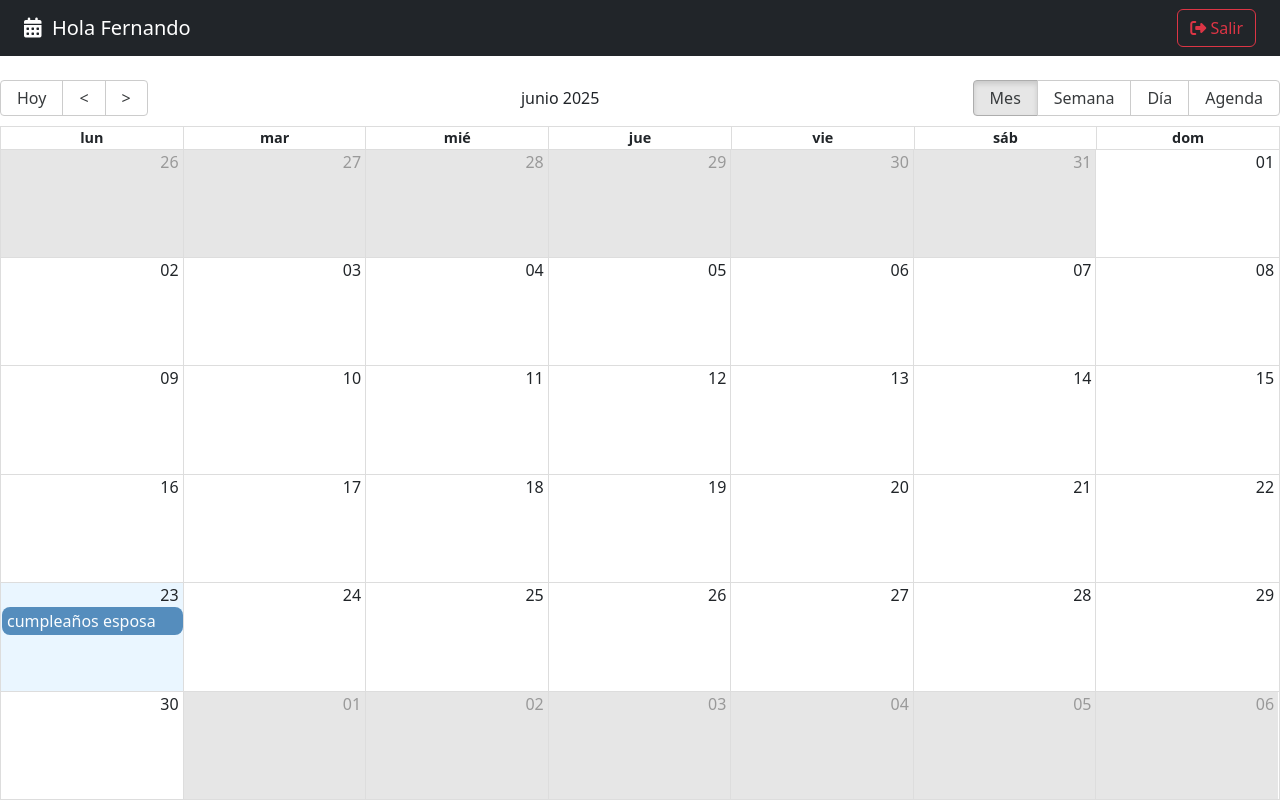
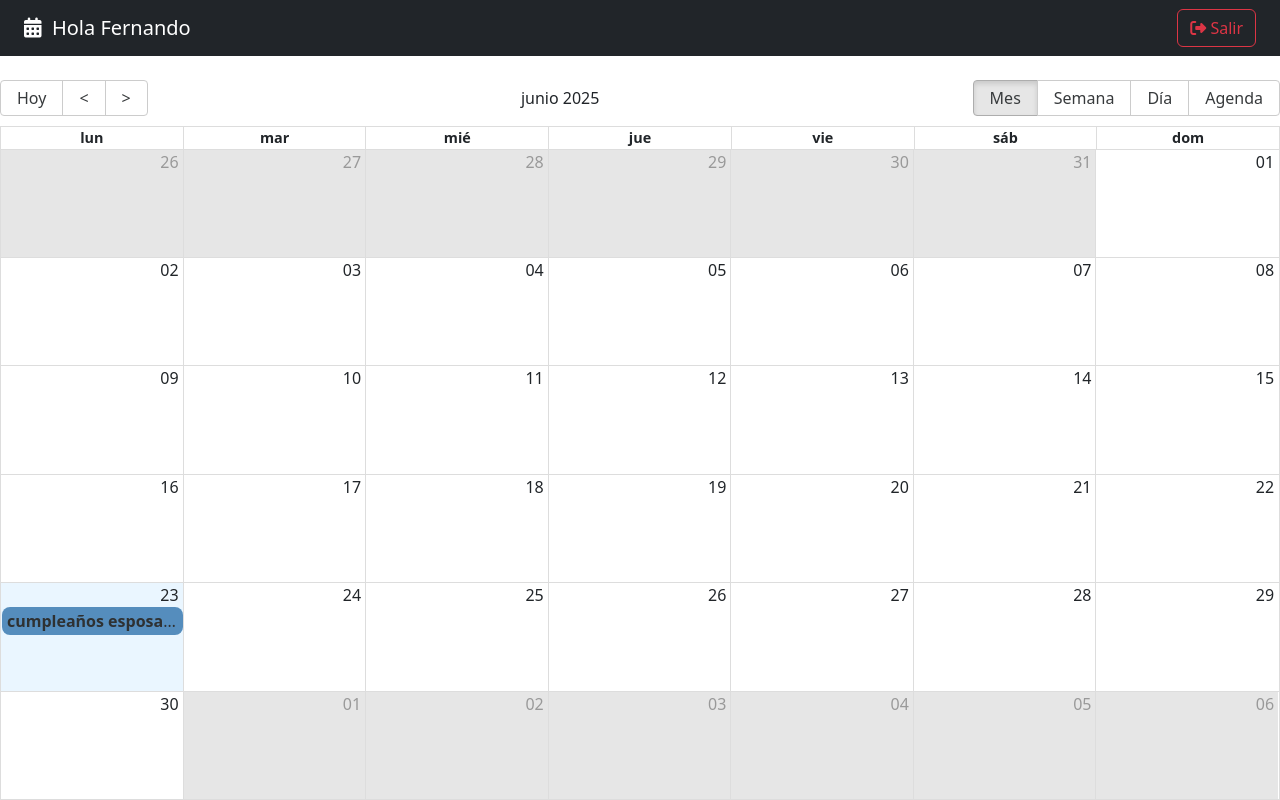
Before and after one commit to fernando8715/calendarApp, a React (Vite) app: page / in a window 1280 px wide. Built offline with nearby package versions, Linux system fonts and the light colour scheme.

Commit message:
configurar un evento en el calendario

```diff
--- /dev/null
+++ b/src/calendar/components/CalendarEvent.jsx
@@ -0,0 +1,13 @@
+
+export const CalendarEvent = ({event}) => {
+
+    const { title, user}  = event;
+
+
+  return (
+    <>
+        <strong>{title}</strong>
+        <span> - {user.name}</span>
+    </>
+  )
+}
--- a/src/calendar/index.js
+++ b/src/calendar/index.js
@@ -1,4 +1,5 @@
 
 export * from './components/Navbar'
+export * from './components/CalendarEvent'
 
 export * from './page/CalendarPage'
--- a/src/calendar/page/CalendarPage.jsx
+++ b/src/calendar/page/CalendarPage.jsx
@@ -3,10 +3,9 @@ import 'react-big-calendar/lib/css/react-big-calendar.css';
 
 import { addHours } from 'date-fns';
 
+import { CalendarEvent, Navbar } from "../"
+import { getMessagesES, localizer } from '../../helpers';
 
-import { Navbar } from "../"
-
-import { getMessagesES, localizer } from '../../helpers';
 
 const events = [{
   title: 'cumpleaños esposa',
@@ -23,13 +22,12 @@ const events = [{
 export const CalendarPage = () => {
 
   const eventStyleGetter = (event, start, end, isSelected) => {
-    console.log({event, start, end, isSelected});
 
     const style = {
       backgroudColor: '#347CF7',
       borderRadius: '8px',
       opacity: 0.8,
-      color: 'white'
+      color: 'black'
     }
 
     return {
@@ -51,6 +49,9 @@ export const CalendarPage = () => {
         style={{ height: 'calc(100vh - 80px)' }}
         messages={getMessagesES()}
         eventPropGetter={eventStyleGetter}
+        components={{
+          event: CalendarEvent
+        }}
       />
 
     </>
```
